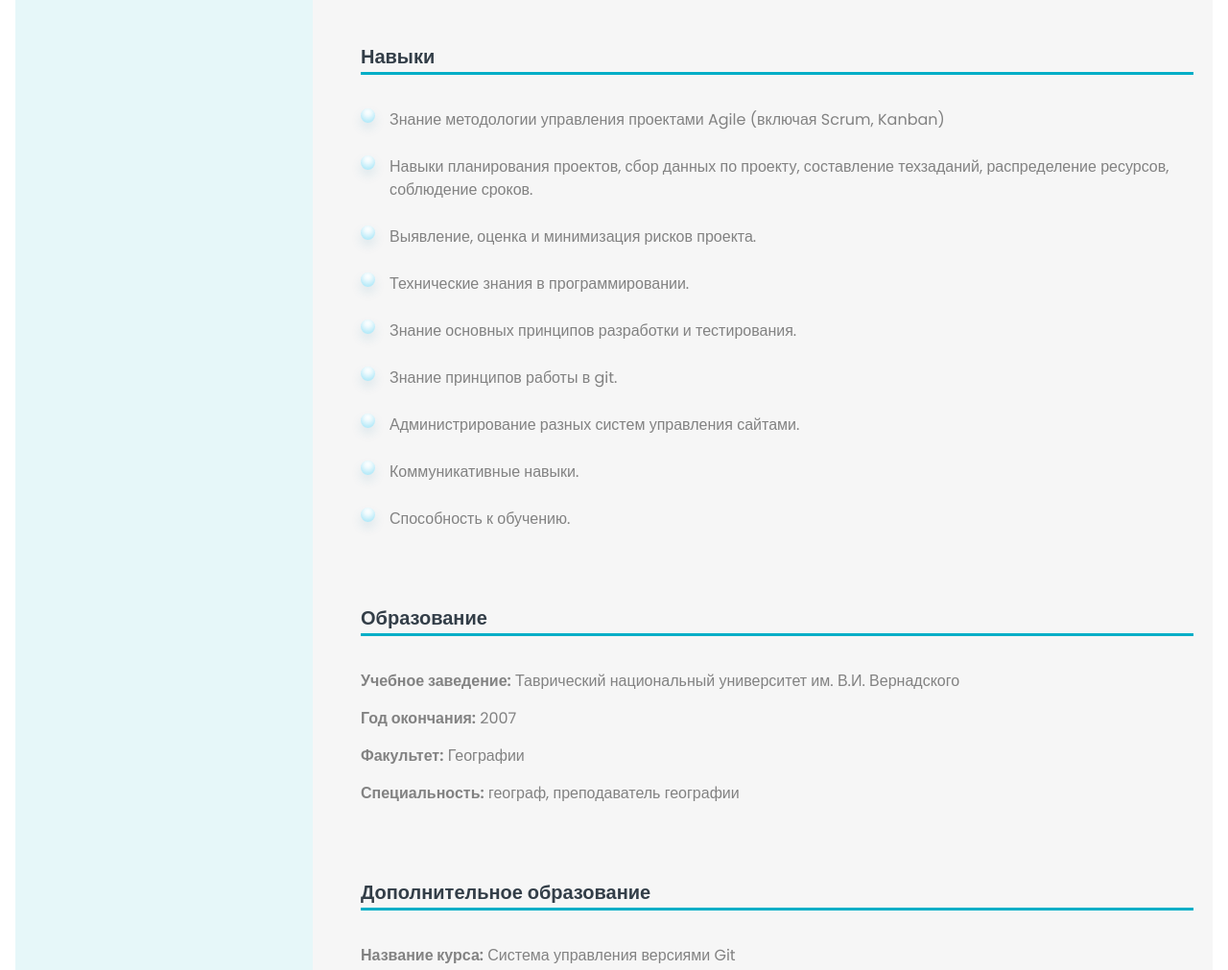
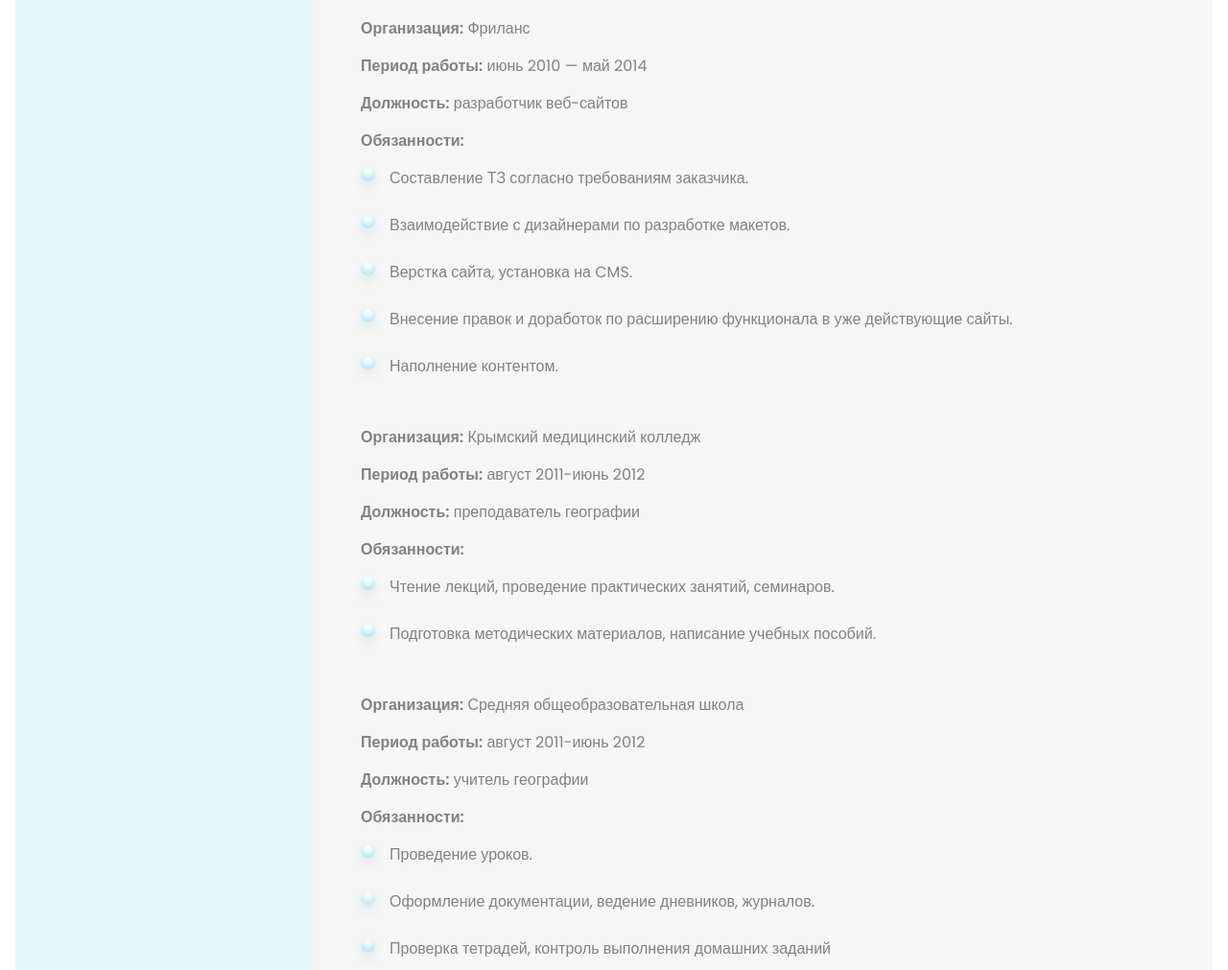
Before and after one commit to alekseymalinovskij/cv-pm, a plain HTML site: page index.html in a window 1280 px wide. Shown: the part 1080-2091 px from the top of the page at 96% size. Drawn offline with Linux system fonts and the light colour scheme.

Commit message:
üpdate info for job

```diff
--- a/index.html
+++ b/index.html
@@ -22,10 +22,6 @@
 	<meta name="twitter:card" content="summary_large_image" />
 	<meta name="twitter:title" content="Малиновский Алексей - Проект менеджер" />
 	<meta name="twitter:image" content="https://alekseymalinovskij.github.io/cv-pm/images/picture.jpg" />
-	<!-- <link rel="apple-touch-icon" sizes="180x180" href="images/favicon/apple-touch-icon.png">
-	<link rel="icon" type="image/png" sizes="32x32" href="images/favicon/favicon-32x32.png">
-	<link rel="icon" type="image/png" sizes="16x16" href="images/favicon/favicon-16x16.png">
-	<link rel="manifest" href="images/favicon/site.webmanifest"> -->
 	<link rel="icon" type="image/png" href="images/favicon/favicon-96x96.png" sizes="96x96" />
 	<link rel="icon" type="image/svg+xml" href="images/favicon/favicon.svg" />
 	<link rel="shortcut icon" href="images/favicon/favicon.ico" />
@@ -77,9 +73,9 @@
 						<div class="main-info-block">
 							<div class="info">
 								<h2 class="main-info-block-title">Опыт работы</h2>
+								<p><b>Организация:</b> Российский национальный коммерческий банк (ПАО)</p>
 								<p><b>Период работы:</b> июнь 2014 - настоящее время</p>
 								<p><b>Должность:</b> эксперт Группы развития корпоративного сайта Департамента коммуникаций и маркетинга</p>
-								<p><b>Организация:</b> Российский национальный коммерческий банк (ПАО)</p>
 								<p><b>Обязанности:</b></p>
 								<ul class="page-list">
 									<li>Взаимодействие с разными подразделениями банка по подготовке и согласованию информации и ее последующее размещение на сайте; контроль актуальности данных на сайте.</li>
@@ -91,6 +87,40 @@
 									<li>Подготовка, проведение RFC по обновлению сайта.</li>
 									<li>Разработка других внешних сайтов банка и их поддержка.</li>
 								</ul>
+								<div class="mt-10">
+									<p><b>Организация:</b> Фриланс</p>
+									<p><b>Период работы:</b> июнь 2010 — май 2014</p>
+									<p><b>Должность:</b> разработчик веб-сайтов</p>
+									<p><b>Обязанности:</b></p>
+									<ul class="page-list">
+										<li>Составление ТЗ согласно требованиям заказчика.</li>
+										<li>Взаимодействие с дизайнерами по разработке макетов.</li>
+										<li>Верстка сайта, установка на CMS.</li>
+										<li>Внесение правок и доработок по расширению функционала в уже действующие сайты.</li>
+										<li>Наполнение контентом.</li>
+									</ul>
+								</div>
+								<div class="mt-10">
+									<p><b>Организация:</b> Крымский медицинский колледж</p>
+									<p><b>Период работы:</b> август 2011-июнь 2012</p>
+									<p><b>Должность:</b> преподаватель географии</p>
+									<p><b>Обязанности:</b></p>
+									<ul class="page-list">
+										<li>Чтение лекций, проведение практических занятий, семинаров.</li>
+										<li>Подготовка методических материалов, написание учебных пособий.</li>
+									</ul>
+								</div>
+								<div class="mt-10">
+									<p><b>Организация:</b> Средняя общеобразовательная школа</p>
+									<p><b>Период работы:</b> август 2011-июнь 2012</p>
+									<p><b>Должность:</b> учитель географии</p>
+									<p><b>Обязанности:</b></p>
+									<ul class="page-list">
+										<li>Проведение уроков.</li>
+										<li>Оформление документации, ведение дневников, журналов.</li>
+										<li>Проверка тетрадей, контроль выполнения домашних заданий</li>
+									</ul>
+								</div>
 							</div>
 							<div class="info">
 								<h2 class="main-info-block-title">Навыки</h2>
@@ -99,6 +129,7 @@
 									<li>Навыки планирования проектов, сбор данных по проекту, составление техзаданий, распределение ресурсов, соблюдение сроков.</li>
 									<li>Выявление, оценка и минимизация рисков проекта.</li>
 									<li>Технические знания в программировании.</li>
+									<li>HTML/CSS</li>
 									<li>Знание основных принципов разработки и тестирования.</li>
 									<li>Знание принципов работы в git.</li>
 									<li>Администрирование разных систем управления сайтами.</li>
--- a/style.css
+++ b/style.css
@@ -276,6 +276,14 @@ pre {
 	}
 
 }
+.mt-10 {
+	margin-top: 50px;
+}
+@media screen and (max-width: 767px) {
+	.mt-10 {
+		margin-top: 30px;
+	}
+}
 
 .page-footer {
 	background: #828282;
```
Also changed, not shown: images/favicon/site.webmanifest.
